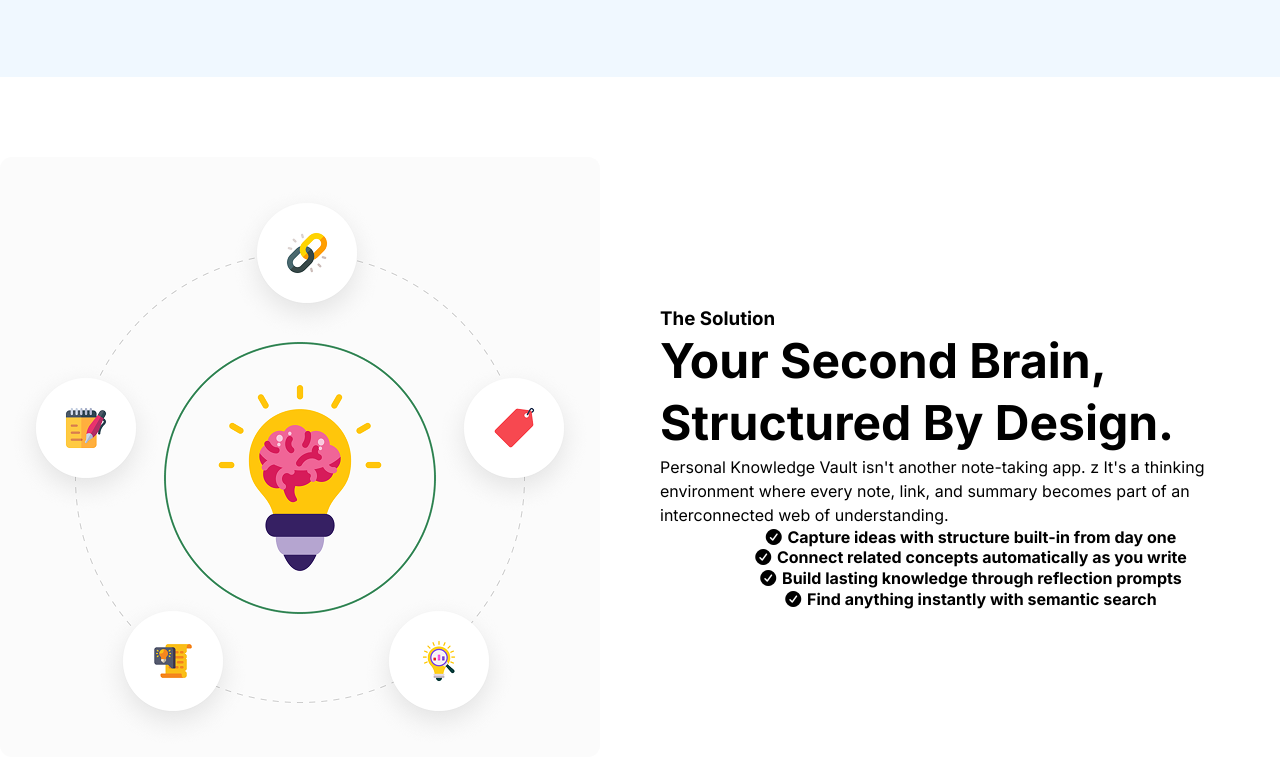
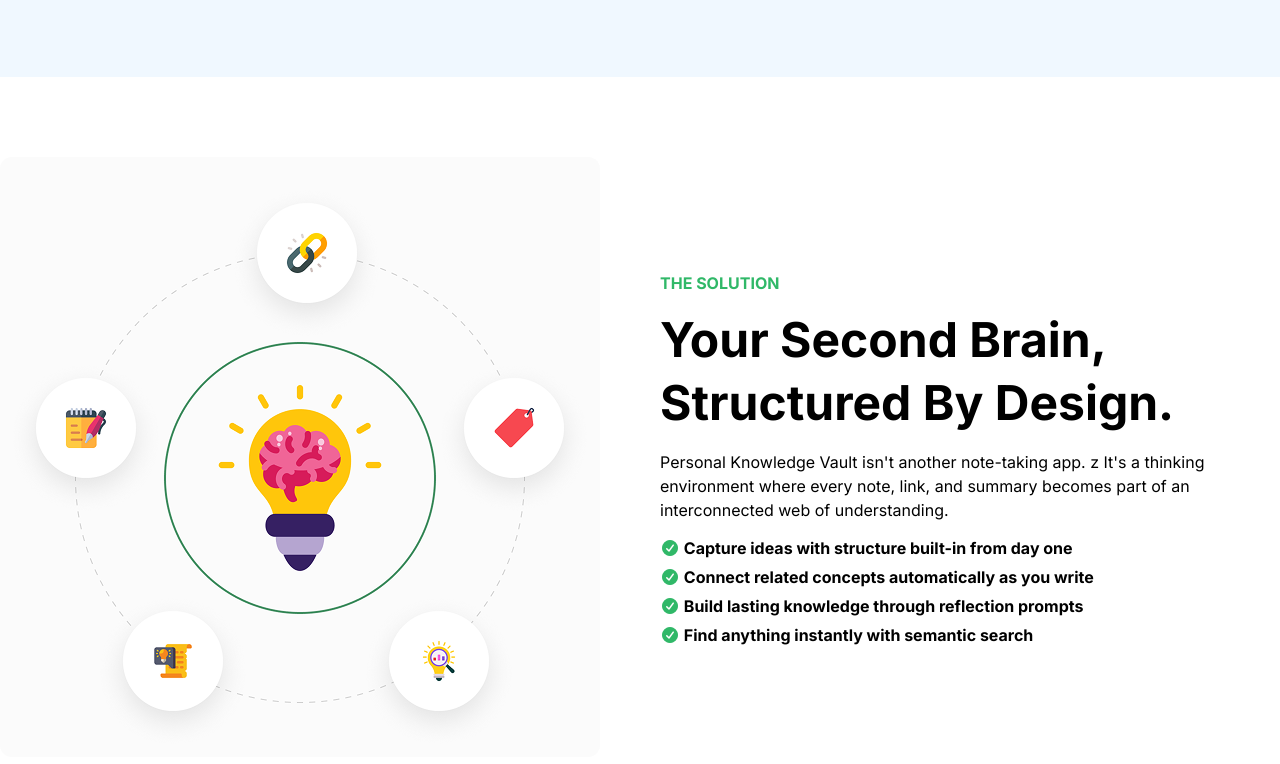
Before and after one commit to shahriarnayem/a-01, a plain HTML site: page index.html in a window 1280 px wide. Shown: the part 1213-1977 px from the top of the page. Drawn offline with Linux system fonts and the light colour scheme.

Commit message:
knowledge added

```diff
--- a/index.html
+++ b/index.html
@@ -74,7 +74,7 @@
                     <img src="./assets/knowledge.png" alt="">
                 </div>
                 <div>
-                    <div class="solution-content section-title">
+                    <div class="knowledge-content section-title">
                         <h3>The Solution</h3>
                         <h2>Your second brain, structured by design.</h2>
                         <p>Personal Knowledge Vault isn't another note-taking app. z It's a thinking environment where every note, link, and summary becomes part of an interconnected web of understanding.</p>
--- a/style.css
+++ b/style.css
@@ -168,6 +168,34 @@
     align-items: center;
 }
 
-.solution-content{
+.knowledge-content{
+    display: flex;
+    flex-direction: column;
+    gap: 16px;
+}
+#knowledge h3{
+    color: #30B868;
+    font-size: 16px;
+    line-height: 20px;
+    text-transform: uppercase;
+}
+
+
+.knowledge-content,
+.icon-list{
     text-align: left;
 }
+
+.icon-list{
+    display: flex;
+    flex-direction: column;
+    gap: 8px;
+    margin-top: 16px;
+}
+.icon-list i{
+    font-size: 16px;
+    color: #30B868;
+}
+.icon-list h4{
+    font-size: 16px;
+}
```
